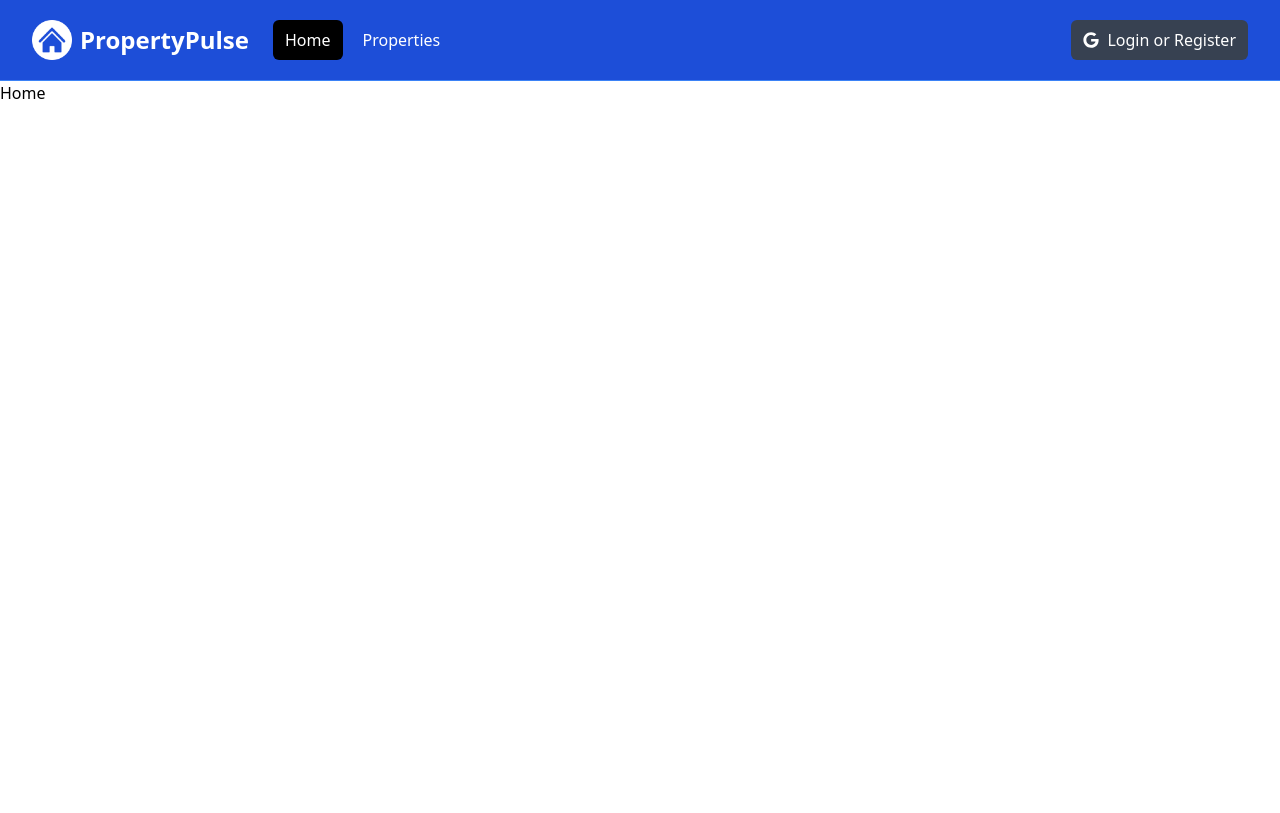
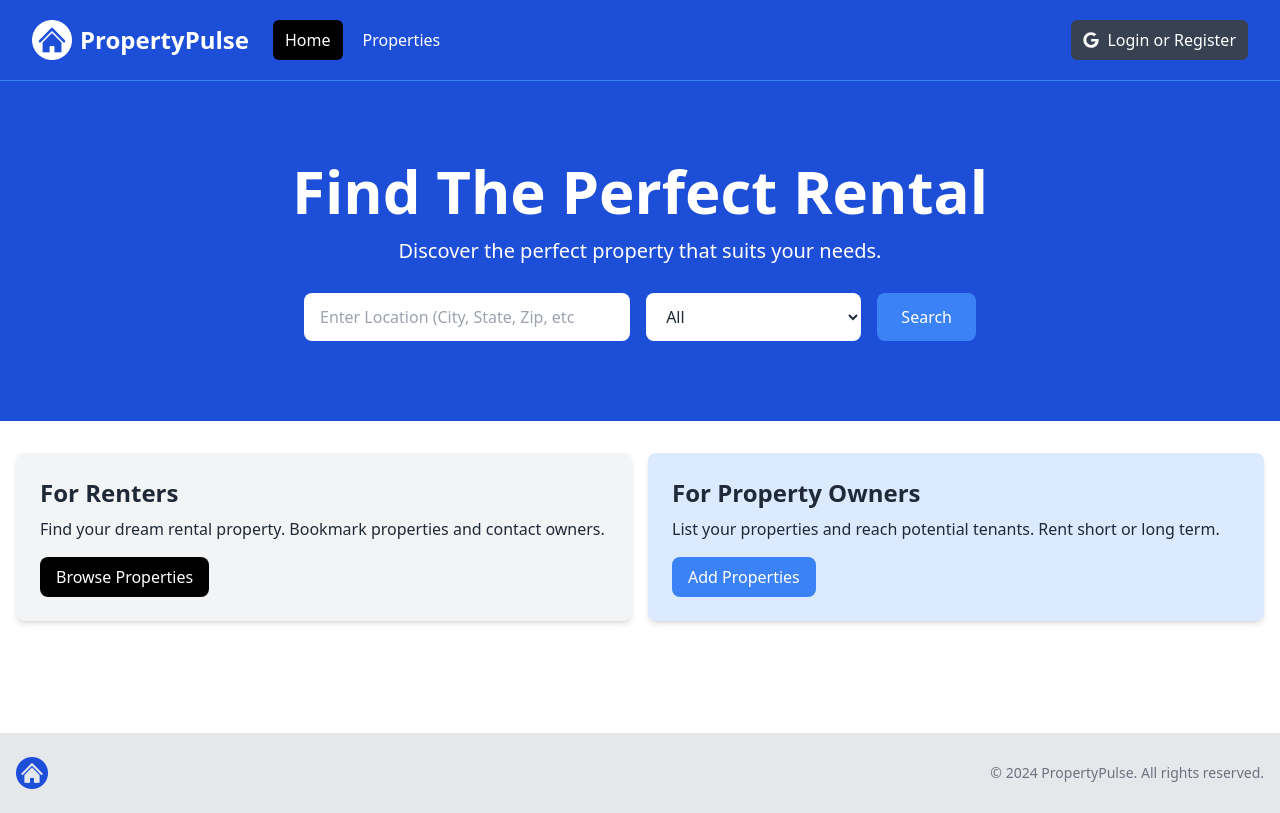
Before and after one commit to devavaz/property-pulse, a Next.js app: page / in a window 1280 px wide. Built offline with nearby package versions, Linux system fonts and the light colour scheme.

Commit message:
Added homepage components with resuable infoBox comp and simple footer

```diff
--- a/app/layout.jsx
+++ b/app/layout.jsx
@@ -1,3 +1,4 @@
+import Footer from '@/components/Footer'
 import '../assets/styles/globals.css'
 import Navbar from '../components/Navbar'
 
@@ -14,6 +15,7 @@
        <body>
           <Navbar />
           <main>{children}</main>
+          <Footer />
        </body>
     </html>
 
--- a/app/page.jsx
+++ b/app/page.jsx
@@ -1,8 +1,12 @@
-import React from 'react'
+import Hero from '@/components/Hero'
+import InfoBoxes from '@/components/InfoBoxes'
 
 const Home = () => {
   return (
-    <div>Home</div>
+   <section>
+     <Hero  />
+     <InfoBoxes />
+   </section>
   )
 }
 
--- /dev/null
+++ b/components/Footer.jsx
@@ -0,0 +1,28 @@
+import Image from 'next/image'
+import React from 'react'
+import logo from '../assets/images/logo.png'
+
+const Footer = () => {
+
+  const currentYear = new Date().getFullYear()
+
+  return (
+    <footer className="bg-gray-200 py-6 mt-24">
+      <div
+        className="container mx-auto flex flex-col md:flex-row items-center justify-between px-4"
+      >
+        <div className="mb-4 md:mb-0">
+          <Image src={logo} alt="Logo" className="h-8 w-auto" />
+        </div>
+
+        <div>
+          <p className="text-sm text-gray-500 mt-2 md:mt-0">
+            &copy; {currentYear} PropertyPulse. All rights reserved.
+          </p>
+        </div>
+      </div>
+    </footer>
+  )
+}
+
+export default Footer
--- /dev/null
+++ b/components/Hero.jsx
@@ -0,0 +1,59 @@
+const Hero = () => {
+  return (
+    <section className="bg-blue-700 py-20 mb-4">
+    <div
+      className="max-w-7xl mx-auto px-4 sm:px-6 lg:px-8 flex flex-col items-center"
+    >
+      <div className="text-center">
+        <h1
+          className="text-4xl font-extrabold text-white sm:text-5xl md:text-6xl"
+        >
+          Find The Perfect Rental
+        </h1>
+        <p className="my-4 text-xl text-white">
+          Discover the perfect property that suits your needs.
+        </p>
+      </div>
+      <form
+        className="mt-3 mx-auto max-w-2xl w-full flex flex-col md:flex-row items-center"
+      >
+        <div className="w-full md:w-3/5 md:pr-2 mb-4 md:mb-0">
+          <label htmlFor="location" className="sr-only">Location</label>
+          <input
+            type="text"
+            id="location"
+            placeholder="Enter Location (City, State, Zip, etc"
+            className="w-full px-4 py-3 rounded-lg bg-white text-gray-800 focus:outline-none focus:ring focus:ring-blue-500"
+          />
+        </div>
+        <div className="w-full md:w-2/5 md:pl-2">
+          <label htmlFor="property-type" className="sr-only">Property Type</label>
+          <select
+            id="property-type"
+            className="w-full px-4 py-3 rounded-lg bg-white text-gray-800 focus:outline-none focus:ring focus:ring-blue-500"
+          >
+            <option value="All">All</option>
+            <option value="Apartment">Apartment</option>
+            <option value="Studio">Studio</option>
+            <option value="Condo">Condo</option>
+            <option value="House">House</option>
+            <option value="Cabin Or Cottage">Cabin or Cottage</option>
+            <option value="Loft">Loft</option>
+            <option value="Room">Room</option>
+            <option value="Other">Other</option>
+          </select>
+        </div>
+        <button
+          type="submit"
+          className="md:ml-4 mt-4 md:mt-0 w-full md:w-auto px-6 py-3 rounded-lg bg-blue-500 text-white hover:bg-blue-600 focus:outline-none focus:ring focus:ring-blue-500"
+        >
+          Search
+        </button>
+      </form>
+    </div>
+  </section>
+
+  )
+}
+
+export default Hero
--- /dev/null
+++ b/components/InfoBox.jsx
@@ -0,0 +1,26 @@
+import Link from "next/link"
+
+const InfoBox = ({
+    heading,
+    backgroundColor = 'bg-gray-100',
+    textColor = 'text-gray-800',
+    buttonInfo,
+    children
+}) => {
+  return (
+    <div className={`${backgroundColor} p-6 rounded-lg shadow-md`}>
+    <h2 className={`${textColor} text-2xl font-bold`}>{heading}</h2>
+    <p className={`${textColor} mt-2 mb-4`}>
+     {children}
+    </p>
+    <Link
+      href={buttonInfo.link}
+      className={`inline-block ${buttonInfo.backgroundColor} text-white rounded-lg px-4 py-2 hover:opacity-80`}
+    >
+     {buttonInfo.text}
+    </Link>
+  </div>
+  )
+}
+
+export default InfoBox
--- /dev/null
+++ b/components/InfoBoxes.jsx
@@ -0,0 +1,35 @@
+import InfoBox from "./InfoBox"
+
+
+const InfoBoxes = () => {
+  return (
+    <section>
+      <div className="container-xl lg:container m-auto">
+        <div className="grid grid-cols-1 md:grid-cols-2 gap-4 p-4 rounded-lg">
+           <InfoBox
+            heading="For Renters"
+            backgroundColor="bg-gray-100"
+            buttonInfo={{text: 'Browse Properties',
+            link: '/properties',
+            backgroundColor: 'bg-black',}} >
+            Find your dream rental property. Bookmark properties and contact owners.
+           </InfoBox>
+
+           <InfoBox
+            heading="For Property Owners"
+            backgroundColor="bg-blue-100"
+            buttonInfo={{text: 'Add Properties',
+            link: '/properties/add',
+            backgroundColor: 'bg-blue-500',}} >
+            List your properties and reach potential tenants. Rent short or long term.
+
+           </InfoBox>
+
+
+        </div>
+      </div>
+    </section>
+  )
+}
+
+export default InfoBoxes
```
